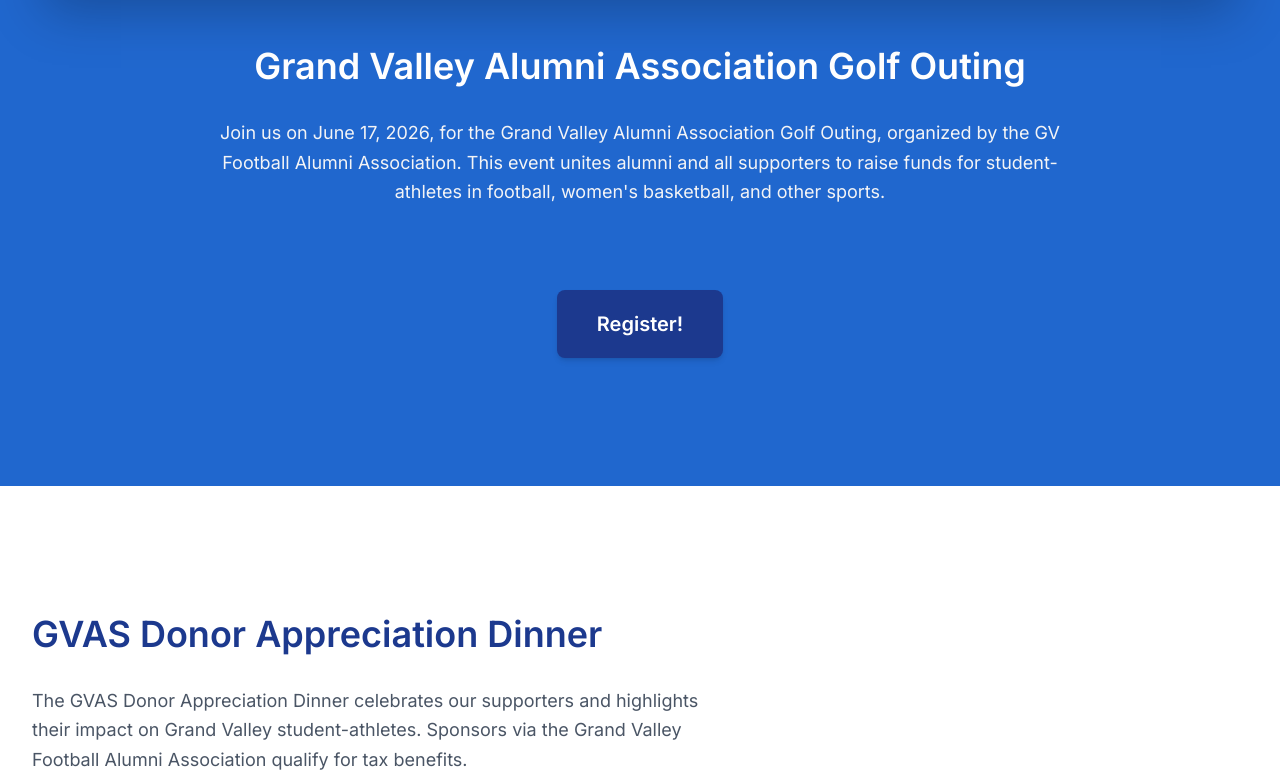
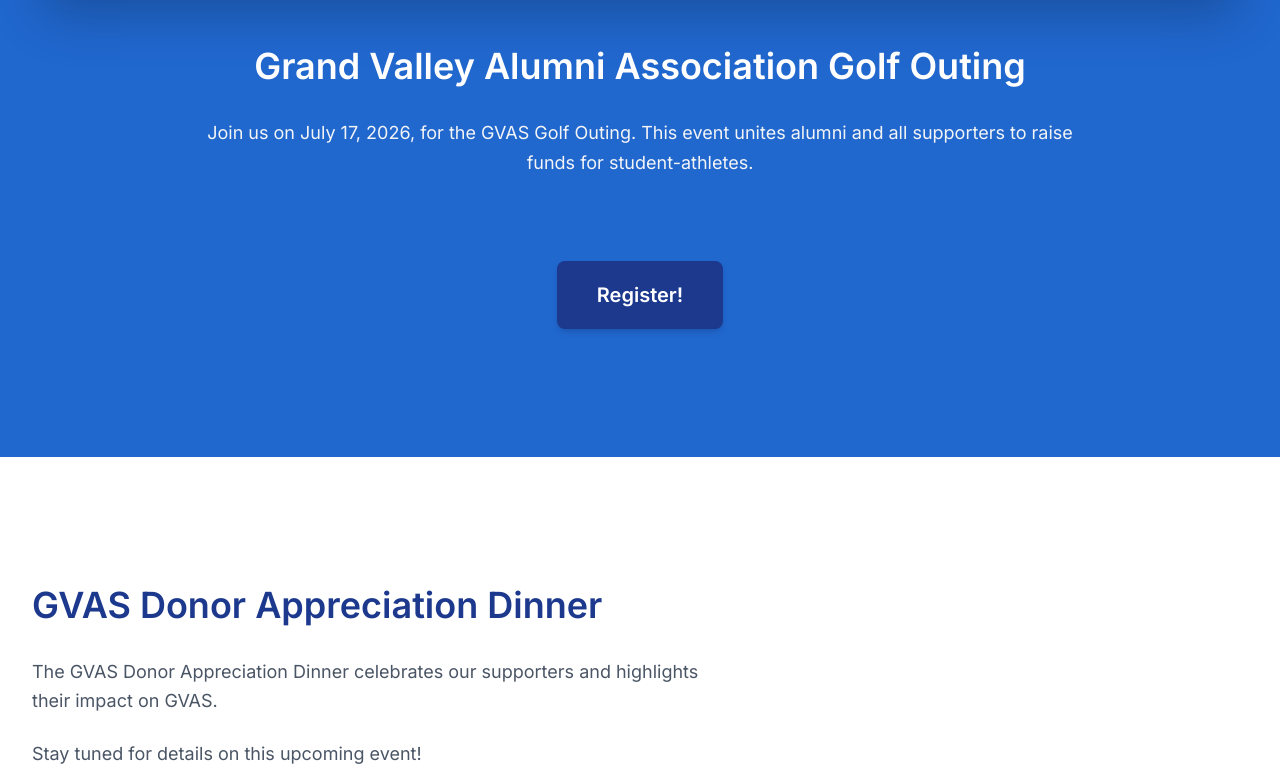
Before and after one commit to VincenzoMeschi/gvas, a Next.js app: page /events in a window 1280 px wide. Shown: the part 901-1680 px from the top of the page. Built offline with nearby package versions, Linux system fonts and the light colour scheme.

Commit message:
Revise event descriptions and dates in page.tsx
Updated event details and dates for the Grand Valley Alumni Association Golf Outing and Donor Appreciation Dinner.

```diff
--- a/src/app/events/page.tsx
+++ b/src/app/events/page.tsx
@@ -105,10 +105,9 @@
 						Grand Valley Alumni Association Golf Outing
 					</h2>
 					<p className="text-gray-100 mb-6 max-w-4xl mx-auto leading-relaxed text-lg">
-						Join us on June 17, 2026, for the Grand Valley Alumni Association
-						Golf Outing, organized by the GV Football Alumni Association. This event unites alumni
-						and all supporters to raise funds for student-athletes in
-						football, women&apos;s basketball, and other sports.
+						Join us on July 17, 2026, for the GVAS
+						Golf Outing. This event unites alumni
+						and all supporters to raise funds for student-athletes.
 					</p>
 					<button className="w-full h-full flex justify-center pt-15">
 						<a
@@ -137,10 +136,7 @@
 						</h2>
 						<p className="text-gray-600 mb-6 leading-relaxed text-lg">
 							The GVAS Donor Appreciation Dinner celebrates our
-							supporters and highlights their impact on Grand
-							Valley student-athletes. Sponsors via the Grand
-							Valley Football Alumni Association qualify for tax
-							benefits.
+							supporters and highlights their impact on GVAS.
 						</p>
 						<p className="text-gray-600 leading-relaxed text-lg">
 							Stay tuned for details on this upcoming event!
@@ -158,7 +154,7 @@
 						</h2>
 						<p className="text-gray-600 text-lg max-w-3xl mx-auto">
 							Take a look at some memorable moments from our past
-							events, showcasing the Grand Valley community coming
+							events, showcasing the GV community coming
 							together to support our student-athletes.
 						</p>
 					</div>
```
